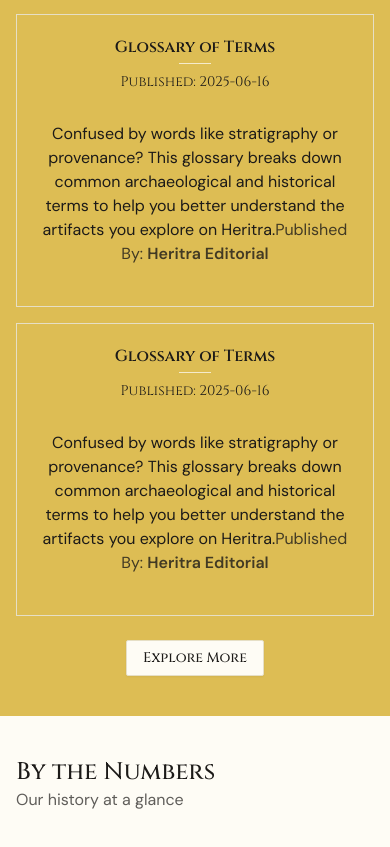
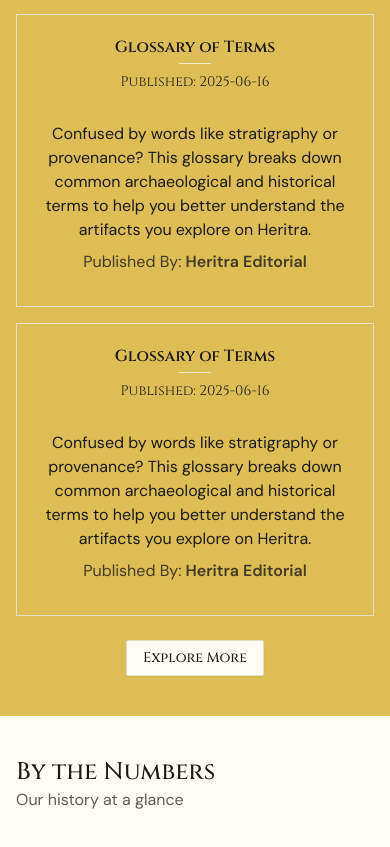
Before and after one commit to akibur-r/HERITRA-artifact-sharing-server, a React (Vite) app: page / in a window 390 px wide. Shown: the part 940-1787 px from the top of the page. Built offline with nearby package versions, Linux system fonts and the light colour scheme; no server answers.

Commit message:
Added blog card
Shifted homepage blog items to a new blogCard component

```diff
--- a/src/components/homepage/Blogs/Blogs.jsx
+++ b/src/components/homepage/Blogs/Blogs.jsx
@@ -1,5 +1,5 @@
+import BlogCard from "@/components/shared/blogCard/BlogCard";
 import { Button } from "@/components/ui/button";
-import { Card, CardContent, CardHeader, CardTitle } from "@/components/ui/card";
 
 const Blogs = () => {
   const blog = {
@@ -21,60 +21,8 @@ const Blogs = () => {
         </header>
 
         <main className="space-y-4">
-          <Card className="rounded-none shadow-none bg-transparent">
-            <CardHeader>
-              <CardTitle className="font-cinzel flex flex-col md:flex-row items-center gap-2">
-                <span>{blog.title}</span>
-                <span className="w-8 h-px bg-white/70"></span>
-                <span className="text-sm font-normal">
-                  Published: {blog.publishedDate}
-                </span>
-              </CardTitle>
-            </CardHeader>
-            <CardContent className="flex flex-col md:flex-row gap-4 justify-between w-full h-40 md:h-32">
-              <p className="lg:w-7/12 space-y-2 text-center md:text-left">
-                <span>{blog.description}</span>
-                <span className="opacity-80">
-                  Published By:{" "}
-                  <span className="font-semibold">{blog.author}</span>
-                </span>
-              </p>
-              <div className="hidden lg:block h-full w-56">
-                <img
-                  className="h-full w-full object-cover rounded-sm  border border-primary/20"
-                  src="https://i.postimg.cc/59v3kGcf/blog.png"
-                  alt=""
-                />
-              </div>
-            </CardContent>
-          </Card>
-          <Card className="rounded-none shadow-none bg-transparent">
-            <CardHeader>
-              <CardTitle className="font-cinzel flex flex-col md:flex-row justify-end items-center gap-2">
-                <span>{blog.title}</span>
-                <span className="w-8 h-px bg-white/70"></span>
-                <span className="text-sm font-normal">
-                  Published: {blog.publishedDate}
-                </span>
-              </CardTitle>
-            </CardHeader>
-            <CardContent className="flex flex-col md:flex-row-reverse gap-4 justify-between w-full h-40 md:h-32">
-              <p className="lg:w-7/12 space-y-2 text-center md:text-left">
-                <span>{blog.description}</span>
-                <span className="opacity-80">
-                  Published By:{" "}
-                  <span className="font-semibold">{blog.author}</span>
-                </span>
-              </p>
-              <div className="hidden lg:block h-full w-56">
-                <img
-                  className="h-full w-full object-cover rounded-sm  border border-primary/20"
-                  src="https://i.postimg.cc/59v3kGcf/blog.png"
-                  alt=""
-                />
-              </div>
-            </CardContent>
-          </Card>
+          <BlogCard blog={blog}/>
+          <BlogCard blog={blog} orientation="r-to-l"/>
         </main>
 
         <footer className="flex justify-center">
--- /dev/null
+++ b/src/components/shared/blogCard/BlogCard.jsx
@@ -0,0 +1,37 @@
+import { Card, CardContent, CardHeader, CardTitle } from "@/components/ui/card";
+
+const BlogCard = ({ blog, orientation = "l-to-r" }) => {
+  const isLTR = orientation === "l-to-r";
+  const contentDirection = isLTR ? "md:flex-row" : "md:flex-row-reverse";
+  const titleAlignment = isLTR ? "md:justify-start" : "md:justify-end";
+
+  return (
+    <Card className="rounded-none shadow-none bg-transparent">
+      <CardHeader>
+        <CardTitle className={`font-cinzel flex flex-col md:flex-row items-center gap-2 ${titleAlignment}`}>
+          <span>{blog.title}</span>
+          <span className="w-8 h-px bg-white/70"></span>
+          <span className="text-sm font-normal">Published: {blog.publishedDate}</span>
+        </CardTitle>
+      </CardHeader>
+      <CardContent className={`flex flex-col ${contentDirection} gap-4 justify-between w-full h-40 md:h-32`}>
+        <div className="lg:w-7/12 space-y-2 text-center md:text-left">
+          <p>{blog.description}</p>
+          <p className="opacity-80 space-x-1">
+            <span>Published By:</span>
+            <span className="font-semibold">{blog.author}</span>
+          </p>
+        </div>
+        <div className="hidden lg:block h-full w-56">
+          <img
+            className="h-full w-full object-cover rounded-sm border border-primary/20"
+            src="https://i.postimg.cc/59v3kGcf/blog.png"
+            alt="Blog"
+          />
+        </div>
+      </CardContent>
+    </Card>
+  );
+};
+
+export default BlogCard;
```
